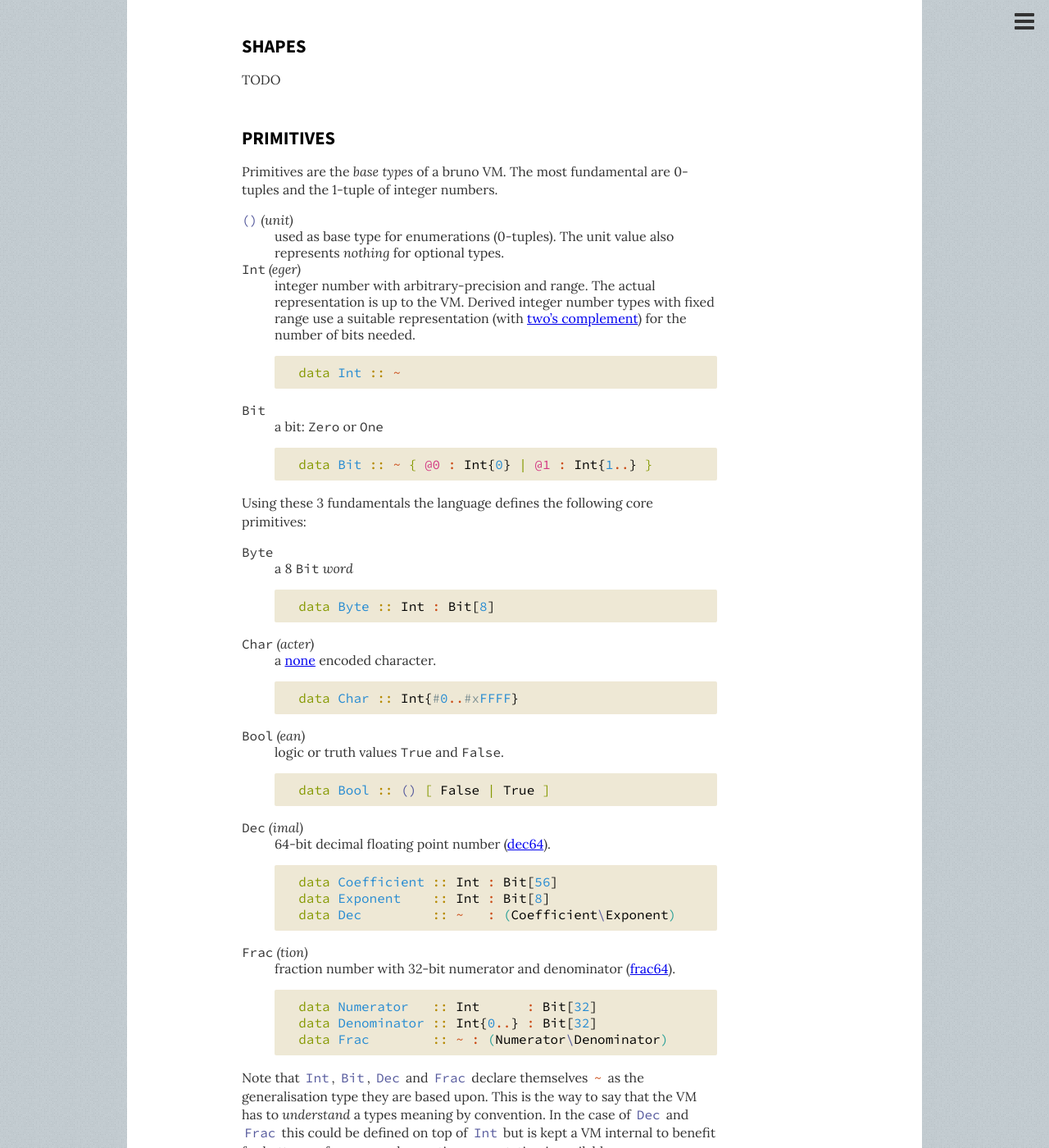
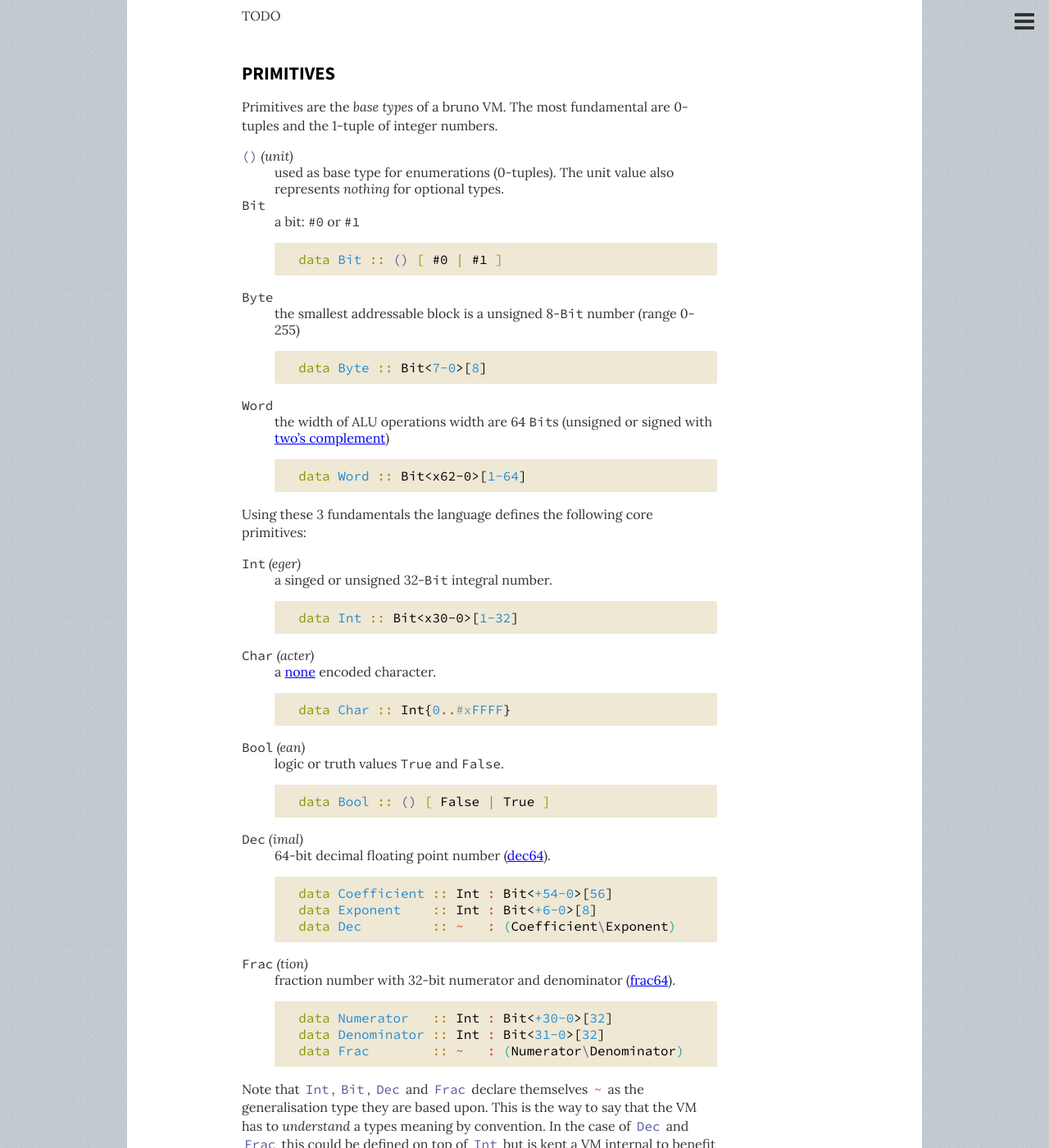
Before and after one commit to bruno-lang/bruno-lang.github.io, a Jekyll site: the page built from in-a-nutshell/index.md, in a window 1280 px wide and 1400 px high, scrolled down 40893 px. Shown: the whole window at 82% size. Built offline with Jekyll 4.4.1, drawn with Linux system fonts in a browser that asks for light colours; nearby versions of some CDN libraries; some of the changed text lies outside the part shown.

Commit message:
primitives - bit

```diff
--- a/_layouts/default.html
+++ b/_layouts/default.html
@@ -45,7 +45,7 @@
 
 
 	.replace(/"([^"]*)"/g, '<lit><ind>\"</ind>$1<ind>\"</ind></lit>')
-	.replace(/(#[xdob]?)([A-F0-9]+)/g, "<lit><ind>$1</ind>$2</lit>")
+	.replace(/(#[xdob])([A-F0-9]+)/g, "<lit><ind>$1</ind>$2</lit>")
 	.replace(/'(.[^,;*?#"=><&\\\|\s\.\)\}\]]*)/g, "<lit><ind>'</ind>$1</lit>")
 	.replace(/(^|[\s\(\[\{,;:\.>])([-+]?[0-9]+(?:[\.,][0-9]+)*(?:[-+]?[0-9]+(?:[\.,][0-9]+)*|[^,;*?#"=><&\\\|\s\.\)\}\]])*)/g, "$1<lit>$2</lit>")
 	.replace(/([0-9.e+-]+)([a-zA-Z]+)<\/lit>/g, "$1<uom>$2</uom></lit>")
--- a/in-a-nutshell/index.md
+++ b/in-a-nutshell/index.md
@@ -115,8 +115,8 @@
 While the dimension `Time` describes a kind of value, _time_ is more of a concept
 than a measurable thing itself. Therefore some time units are introduced:
 
-		data Minutes :: Time : (~ 'min')
-		data Seconds :: Time : (~ 'sec')
+		data Minutes :: Time : (~ "min")
+		data Seconds :: Time : (~ "sec")
 
 Both `Minutes` and `Seconds` are _units_ within the `Time` _dimension_
 measured in `min`utes and `sec`onds (for now take part after the `:` as the
@@ -313,10 +313,7 @@
 		Int mask = #b10101010
 
 Binary oriented literals start with a `#` followed by the type, `x` for hexadecimal,
-`b` for binary, but also `o` for octal and even `d` for decimal values, what is also
-the default and can be left out.
-
-		Int ten = #10
+`b` for binary, but also `o` for octal and even `d` for decimal values.
 
 #### Textual Literals
 The third type of literals are textual oriented. Composite values are given in a
@@ -620,7 +617,7 @@
 When used a type variable is conceptually substituted with the actual type
 that satisfies the constraints of the family.
 
-		data Mass :: Int{0..} : (~ 'kg')
+		data Mass :: Int{0..} : (~ "kg")
 		Mass m = 1kg + 2kg
 
 As `Mass` is a specialisation of `Int` -- its values can be added using the `plus`
@@ -1763,30 +1760,33 @@
 : used as base type for enumerations (0-tuples). The unit value also represents
   _nothing_ for optional types.
 
+`Bit`
+: a bit: `#0` or `#1`
+
+		data Bit :: () [ #0 | #1 ]
+
+`Byte`
+: the smallest addressable block is a unsigned 8-`Bit` number (range 0-255)
+
+		data Byte :: Bit<7-0>[8]
+
+`Word`
+: the width of ALU operations width are 64 `Bit`s (unsigned or signed with
+  [two's complement](http://en.wikipedia.org/wiki/Two%27s_complement))
+
+		data Word :: Bit<x62-0>[1-64]
+
+Using these 3 fundamentals the language defines the following core primitives:
+
 `Int` _(eger)_
-: integer number with arbitrary-precision and range. The actual representation
-  is up to the VM. Derived integer number types with fixed range use a suitable
-  representation (with [two's complement](http://en.wikipedia.org/wiki/Two%27s_complement))
-  for the number of bits needed.
-
-		data Int :: ~
-
-`Bit`
-: a bit: `Zero` or `One`
-
-		data Bit :: ~ { @0 : Int{0} | @1 : Int{1..} }
-
-Using these 3 fundamentals the language defines the following core primitives:
-
-`Byte`
-: a 8 `Bit` _word_
-
-		data Byte :: Int : Bit[8]
+: a singed or unsigned 32-`Bit` integral number.
+
+		data Int :: Bit<x30-0>[1-32]
 
 `Char` _(acter)_
 : a [none](http://non-encoding.github.io/) encoded character.
 
-		data Char :: Int{#0..#xFFFF}
+		data Char :: Int{0..#xFFFF}
 
 `Bool` _(ean)_
 : logic or truth values `True` and `False`.
```
Also changed, not shown: other parts of in-a-nutshell/index.md (+5 -5 lines).
